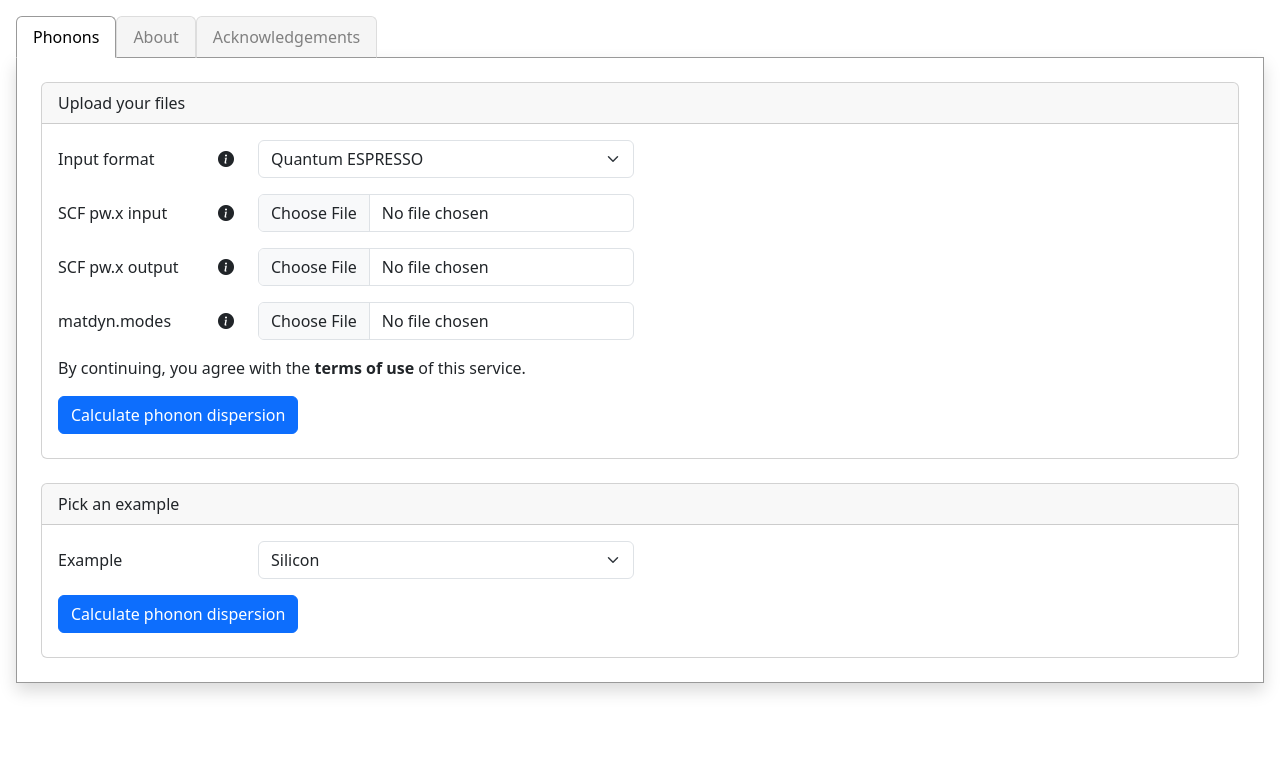
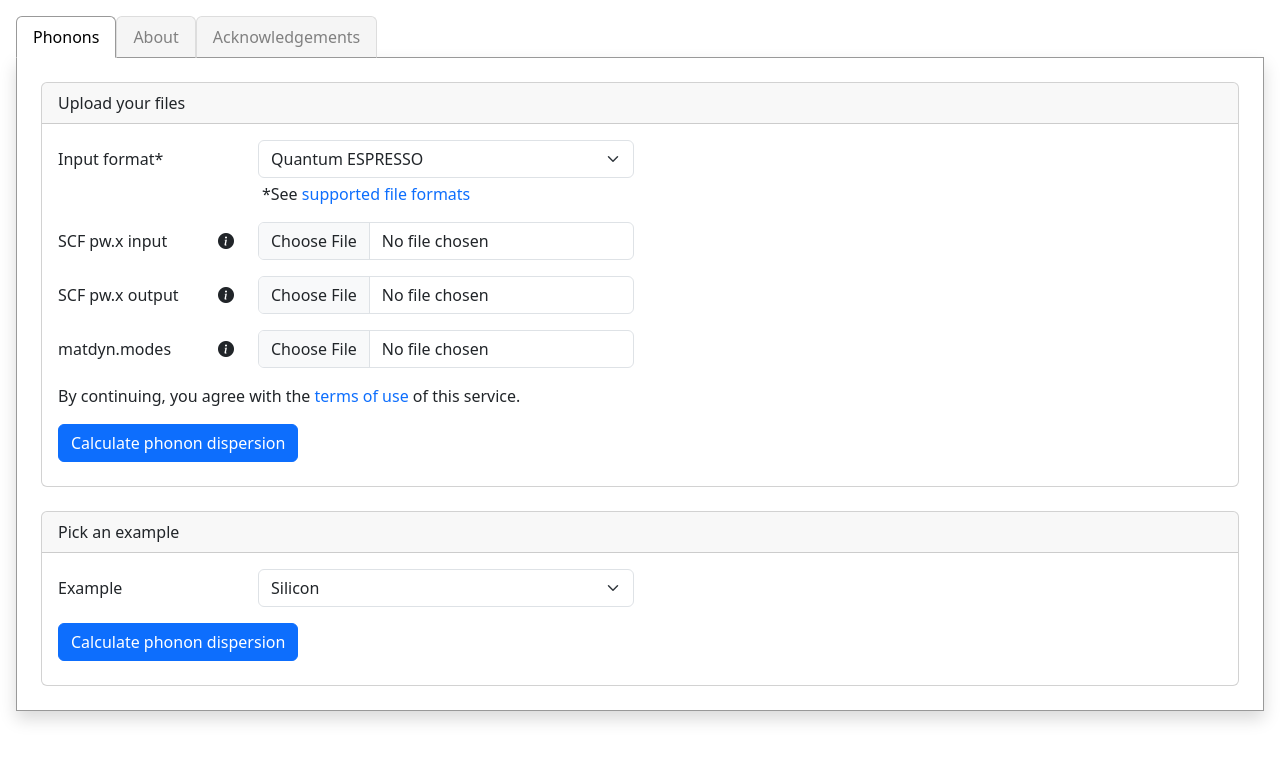
Before and after one commit to materialscloud-org/mc-react-phonon-visualizer-old, a React (Vite) app: page / in a window 1280 px wide. Shown: the top 762 px of the page. Built offline with nearby package versions, Linux system fonts and the light colour scheme.

Commit message:
Delegate event handling to descendents (links, form submission)

```diff
--- a/src/App.scss
+++ b/src/App.scss
@@ -1,5 +1,9 @@
 :root {
   margin: 1em;
+
+  a {
+    text-decoration: none;
+  }
 }
 
 /* overload boostrap tab style */
--- a/src/App.tsx
+++ b/src/App.tsx
@@ -1,5 +1,5 @@
+import { useEffect, useState } from "react";
 import { Tab, Tabs } from "react-bootstrap";
-
 
 import AboutPage from "./pages/about/AboutPage";
 import AcknowledgePage from "./pages/acknowledge/AcknowledgePage";
@@ -8,14 +8,31 @@ import PhononsPage from "./pages/phonons/PhononsPage";
 import "./App.scss";
 
 function App() {
-  const defaultTab = "phonons";
+  const [currentTab, setCurrentTab] = useState("phonons");
+  const [focusSection, setFocusSection] = useState<string | null>(null);
+
+  const showAboutSection = (section: string) => {
+    setCurrentTab("about");
+    setFocusSection(section);
+  };
+
+  useEffect(() => {
+    currentTab != "about" && setFocusSection(null);
+  }, [currentTab]);
+
   return (
-    <Tabs defaultActiveKey={defaultTab}>
+    <Tabs
+      activeKey={currentTab}
+      onSelect={(key) => {
+        setCurrentTab(key || "phonons");
+        setFocusSection(null);
+      }}
+    >
       <Tab eventKey="phonons" title="Phonons">
-        <PhononsPage />
+        <PhononsPage aboutLinkHandler={showAboutSection} />
       </Tab>
       <Tab eventKey="about" title="About">
-        <AboutPage />
+        <AboutPage focusSection={focusSection} />
       </Tab>
       <Tab eventKey="acknowledge" title="Acknowledgements">
         <AcknowledgePage />
--- a/src/components/ExampleSelector.tsx
+++ b/src/components/ExampleSelector.tsx
@@ -1,9 +1,13 @@
 import { Button, Col, Form, Row } from "react-bootstrap";
 
-const ExampleSelector = ({ callback }: { callback: CallableFunction }) => {
+const ExampleSelector = ({
+  formHandler,
+}: {
+  formHandler: React.FormEventHandler;
+}) => {
   const options = ["Silicon", "Diamond"];
   return (
-    <Form>
+    <Form onSubmit={formHandler}>
       <Row>
         <Col>
           <Form.Label htmlFor="exampleSelector">Example</Form.Label>
@@ -17,7 +21,7 @@ const ExampleSelector = ({ callback }: { callback: CallableFunction }) => {
         </Col>
       </Row>
 
-      <Button type="submit" className="mb-2" onClick={() => callback()}>
+      <Button type="submit" className="mb-2">
         Calculate phonon dispersion
       </Button>
     </Form>
--- a/src/components/FileSelector.tsx
+++ b/src/components/FileSelector.tsx
@@ -7,7 +7,13 @@ interface FormLabelProps {
   tip: string;
 }
 
-const FileSelector = ({ callback }: { callback: CallableFunction }) => {
+const FileSelector = ({
+  aboutLinkHandler: goToAboutSection,
+  formHandler,
+}: {
+  aboutLinkHandler: CallableFunction;
+  formHandler: React.FormEventHandler<HTMLElement>;
+}) => {
   const [labels, setControls] = useState<FormLabelProps[]>([]);
   const [inputFormat, setInputFormat] = useState("Quantum ESPRESSO");
 
@@ -48,22 +54,26 @@ const FileSelector = ({ callback }: { callback: CallableFunction }) => {
   }, [inputFormat]);
 
   return (
-    <Form>
+    <Form onSubmit={formHandler}>
       <Row>
         <Col>
-          <Form.Label htmlFor="fileSelector">
-            Input format{" "}
-            <i
-              className="bi bi-info-circle-fill"
-              title="See About tab for information on supported file formats"
-            />
-          </Form.Label>
+          <Form.Label htmlFor="fileSelector">Input format*</Form.Label>
         </Col>
         <Col md="8">
           <Form.Select id="fileSelector" onChange={handleSelection}>
             <option>Quantum ESPRESSO</option>
             <option>PhononVis</option>
           </Form.Select>
+        </Col>
+        <Col className="offset-md-4 mt-1 ps-3">
+          *See{" "}
+          <span
+            role="button"
+            className="link-primary"
+            onClick={() => goToAboutSection("aboutSupported")}
+          >
+            supported file formats
+          </span>
         </Col>
       </Row>
 
@@ -82,10 +92,17 @@ const FileSelector = ({ callback }: { callback: CallableFunction }) => {
       ))}
 
       <p>
-        By continuing, you agree with the <strong>terms of use</strong> of this
-        service.
+        By continuing, you agree with the{" "}
+        <span
+          role="button"
+          className="link-primary"
+          onClick={() => goToAboutSection("aboutTerms")}
+        >
+          terms of use
+        </span>{" "}
+        of this service.
       </p>
-      <Button type="submit" className="mb-2" onClick={() => callback()}>
+      <Button type="submit" className="mb-2">
         Calculate phonon dispersion
       </Button>
     </Form>
--- a/src/pages/about/AboutPage.tsx
+++ b/src/pages/about/AboutPage.tsx
@@ -1,6 +1,13 @@
+import { useEffect } from "react";
+
 import "./styles.scss";
 
-const AboutPage = () => {
+const AboutPage = ({ focusSection }: { focusSection: string | null }) => {
+  useEffect(() => {
+    const section = document.getElementById(focusSection || "");
+    section && section.scrollIntoView({ behavior: "smooth" });
+  }, [focusSection]);
+
   return (
     <div className="about-page">
       <section>
--- a/src/pages/phonons/PhononsPage.tsx
+++ b/src/pages/phonons/PhononsPage.tsx
@@ -5,13 +5,27 @@ import VisualizerPage from "./VisualizerPage";
 
 import "./styles.scss";
 
-const PhononsPage = () => {
+const PhononsPage = ({
+  aboutLinkHandler,
+}: {
+  aboutLinkHandler: CallableFunction;
+}) => {
   const [currentPage, setCurrentPage] = useState("select");
+
+  const formHandler = (event: React.FormEvent<HTMLFormElement>) => {
+    // TODO pass form info to visualizer
+    console.log("Submitted");
+    event.preventDefault();
+    setCurrentPage("visualizer");
+  };
 
   return (
     <>
-      {currentPage === "select" ? (
-        <SelectPage callback={() => setCurrentPage("visualizer")} />
+      {currentPage == "select" ? (
+        <SelectPage
+          aboutLinkHandler={aboutLinkHandler}
+          formHandler={formHandler}
+        />
       ) : (
         <VisualizerPage callback={() => setCurrentPage("select")} />
       )}
--- a/src/pages/phonons/SelectPage.tsx
+++ b/src/pages/phonons/SelectPage.tsx
@@ -3,14 +3,23 @@ import { Card, Col, Row } from "react-bootstrap";
 import ExampleSelector from "../../components/ExampleSelector";
 import FileSelector from "../../components/FileSelector";
 
-const SelectPage = ({ callback }: { callback: CallableFunction }) => {
+const SelectPage = ({
+  aboutLinkHandler,
+  formHandler,
+}: {
+  aboutLinkHandler: CallableFunction;
+  formHandler: React.FormEventHandler<HTMLElement>;
+}) => {
   return (
     <Row className="selectors g-4">
       <Col xxl="6">
         <Card>
           <Card.Header>Upload your files</Card.Header>
           <Card.Body>
-            <FileSelector callback={callback} />
+            <FileSelector
+              aboutLinkHandler={aboutLinkHandler}
+              formHandler={formHandler}
+            />
           </Card.Body>
         </Card>
       </Col>
@@ -18,7 +27,7 @@ const SelectPage = ({ callback }: { callback: CallableFunction }) => {
         <Card>
           <Card.Header>Pick an example</Card.Header>
           <Card.Body>
-            <ExampleSelector callback={callback} />
+            <ExampleSelector formHandler={formHandler} />
           </Card.Body>
         </Card>
       </Col>
```
